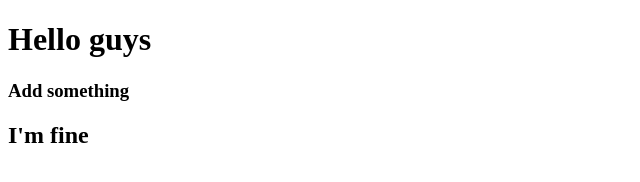
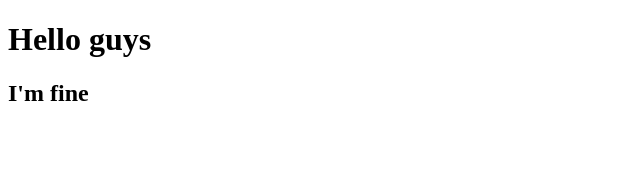
Before and after one commit to KriSh82432/git-tutorial-2, a plain HTML site: page index.html in a window 1280 px wide. Shown: the whole page, without its empty margins (0-640 px from the left). Drawn offline with Linux system fonts and the light colour scheme.

Commit message:
Deleted h3

```diff
--- a/index.html
+++ b/index.html
@@ -10,9 +10,6 @@
     <h1>
         Hello guys
     </h1>
-    <h3>
-        Add something
-    </h3>
     <h2>
         I'm fine
     </h2>
```
